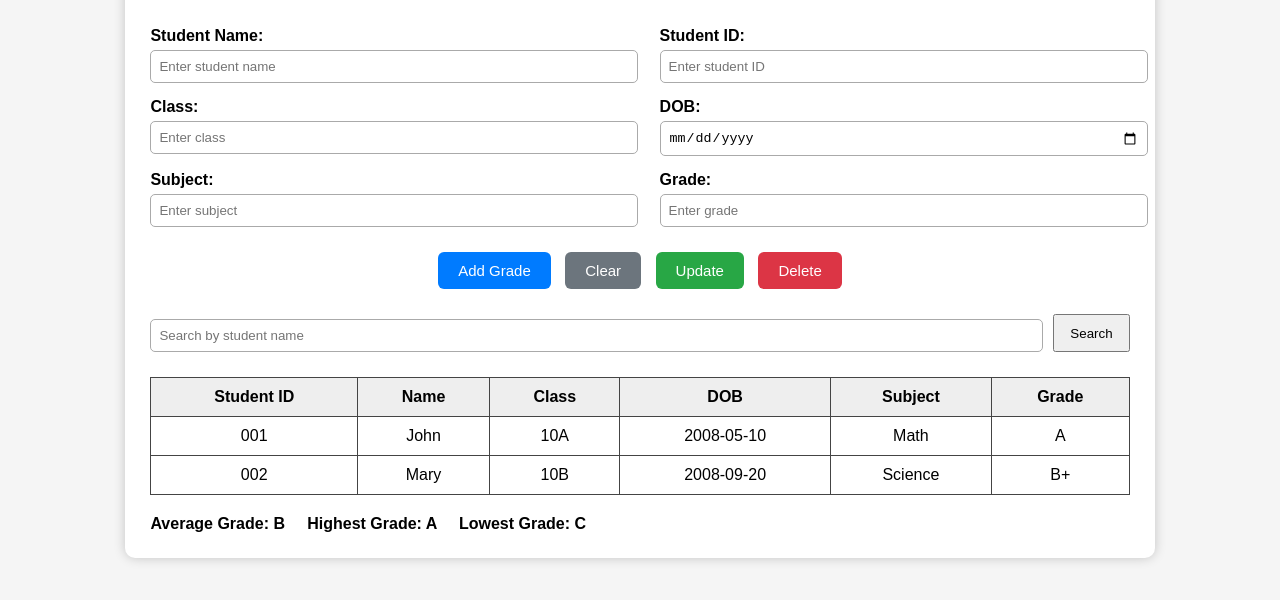
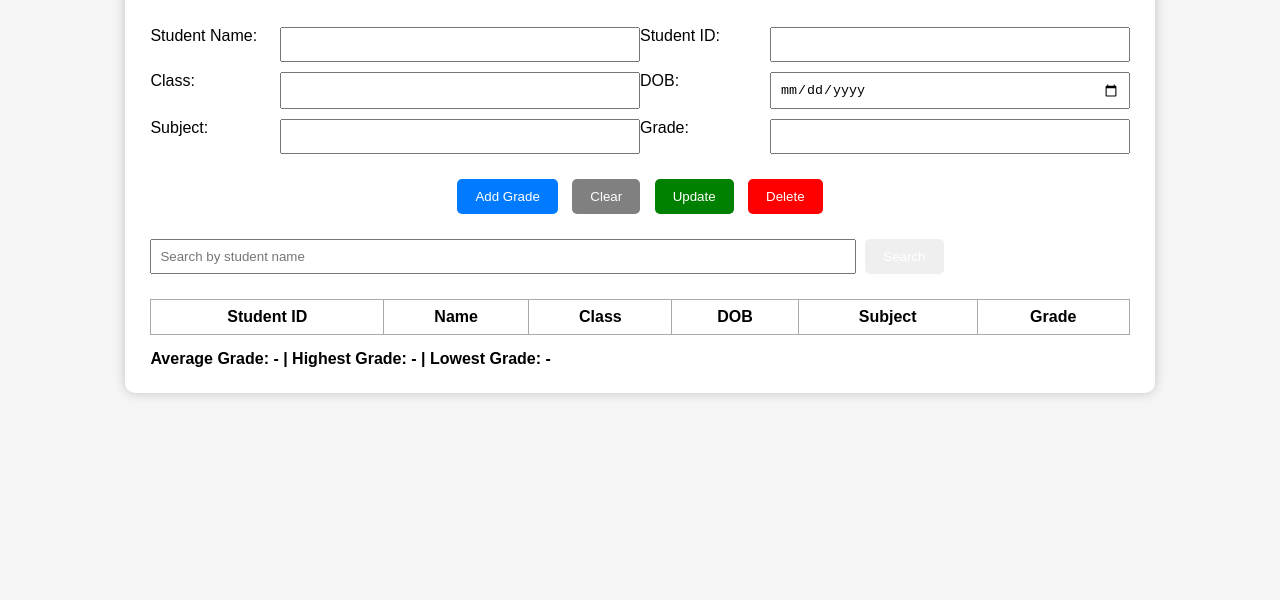
Before and after one commit to aathiffurkhan-3344/AAA, a plain HTML site: page index.html in a window 1280 px wide. Shown: the part 100-700 px from the top of the page. Drawn offline with Linux system fonts and the light colour scheme.

Commit message:
Update index.html

```diff
--- a/index.html
+++ b/index.html
@@ -9,7 +9,6 @@
         background: #f5f5f5;
         padding: 20px;
     }
-
     .container {
         width: 80%;
         margin: auto;
@@ -18,94 +17,53 @@
         border-radius: 10px;
         box-shadow: 0 0 12px rgba(0,0,0,0.2);
     }
-
     h1 {
         text-align: center;
         font-size: 24px;
         margin-bottom: 30px;
         font-weight: bold;
     }
-
     .row {
         display: flex;
         justify-content: space-between;
-            margin-bottom: 15px;
+        margin-bottom: 10px;
     }
-
-        .row div {
-            width: 48%;
+    .row label {
+        width: 120px;
     }
-
-        label {
-            font-weight: bold;
+    .row input {
+        flex: 1;
+        padding: 8px;
+        margin-left: 10px;
     }
-
-        input {
-            width: 100%;
-            padding: 8px;
-            margin-top: 5px;
+    button {
+        padding: 10px 18px;
+        margin: 5px;
+        border: none;
+        color: white;
         border-radius: 5px;
-            border: 1px solid #aaa;
+        cursor: pointer;
     }
-
-        .buttons {
-            text-align: center;
-            margin: 20px 0;
-        }
-
-        .buttons button {
-            padding: 10px 20px;
-            margin: 5px;
-            font-size: 15px;
-            border: none;
-            border-radius: 6px;
-            cursor: pointer;
-            background: #007bff;
-            color: white;
-        }
-
-        .buttons button:hover {
-            background: #0056b3;
-        }
-
+    .add { background: #007bff; }
+    .clear { background: gray; }
+    .update { background: green; }
+    .delete { background: red; }
     table {
         width: 100%;
         border-collapse: collapse;
-            margin-top: 25px;
+        margin-top: 20px;
     }
-
     table, th, td {
-            border: 1px solid #444;
+        border: 1px solid #aaa;
     }
-
     th, td {
-            padding: 10px;
+        padding: 8px;
         text-align: center;
     }
-
-        th {
-            background: #eee;
-            font-weight: bold;
-        }
-
-        .stats {
-            margin-top: 20px;
+    #stats {
+        margin-top: 15px;
         font-size: 16px;
         font-weight: bold;
-        }
-
-        .search-box {
-            margin: 20px 0;
-            display: flex;
-            gap: 10px;
-        }
-
-        .search-box input {
-            flex: 1;
-        }
-
-        .search-box button {
-            padding: 8px 15px;
     }
 </style>
 </head>
@@ -115,61 +73,40 @@
 
 <h1>Grades / Marks Page</h1>
 
-    <!-- Student Info Row 1 -->
 <div class="row">
-        <div>
     <label>Student Name:</label>
-            <input type="text" placeholder="Enter student name">
+    <input id="name">
+    <label>Student ID:</label>
+    <input id="id">
 </div>
 
-        <div>
-            <label>Student ID:</label>
-            <input type="text" placeholder="Enter student ID">
-        </div>
+<div class="row">
+    <label>Class:</label>
+    <input id="class">
+    <label>DOB:</label>
+    <input id="dob" type="date">
 </div>
 
-    <!-- Student Info Row 2 -->
 <div class="row">
-        <div>
-            <label>Class:</label>
-            <input type="text" placeholder="Enter class">
+    <label>Subject:</label>
+    <input id="subject">
+    <label>Grade:</label>
+    <input id="grade">
 </div>
 
-        <div>
-            <label>DOB:</label>
-            <input type="date">
-        </div>
+<div style="text-align:center; margin-top:20px;">
+    <button class="add" onclick="addGrade()">Add Grade</button>
+    <button class="clear" onclick="clearForm()">Clear</button>
+    <button class="update" onclick="updateRow()">Update</button>
+    <button class="delete" onclick="deleteRow()">Delete</button>
 </div>
 
-    <!-- Subject + Grade -->
-    <div class="row">
-        <div>
-            <label>Subject:</label>
-            <input type="text" placeholder="Enter subject">
-        </div>
+<input id="searchBox" placeholder="Search by student name"
+       style="width:70%; padding:8px; margin-top:20px;">
+<button onclick="searchName()">Search</button>
 
-        <div>
-            <label>Grade:</label>
-            <input type="text" placeholder="Enter grade">
-        </div>
-    </div>
-
-    <!-- Buttons -->
-    <div class="buttons">
-        <button>Add Grade</button>
-        <button style="background:#6c757d;">Clear</button>
-        <button style="background:#28a745;">Update</button>
-        <button style="background:#dc3545;">Delete</button>
-    </div>
-
-    <!-- Search -->
-    <div class="search-box">
-        <input type="text" placeholder="Search by student name">
-        <button>Search</button>
-    </div>
-
-    <!-- Table -->
-    <table>
+<table id="gradesTable">
+    <thead>
         <tr>
             <th>Student ID</th>
             <th>Name</th>
@@ -178,34 +115,122 @@
             <th>Subject</th>
             <th>Grade</th>
         </tr>
-
-        <tr>
-            <td>001</td>
-            <td>John</td>
-            <td>10A</td>
-            <td>2008-05-10</td>
-            <td>Math</td>
-            <td>A</td>
-        </tr>
-
-        <tr>
-            <td>002</td>
-            <td>Mary</td>
-            <td>10B</td>
-            <td>2008-09-20</td>
-            <td>Science</td>
-            <td>B+</td>
-        </tr>
+    </thead>
+    <tbody></tbody>
 </table>
 
-    <!-- Stats -->
-    <div class="stats">
-        Average Grade: B &nbsp;&nbsp;&nbsp;
-        Highest Grade: A &nbsp;&nbsp;&nbsp;
-        Lowest Grade: C
-    </div>
+<div id="stats">Average Grade: - | Highest Grade: - | Lowest Grade: -</div>
 
 </div>
 
+<script>
+let selectedRow = null;
+
+function addGrade() {
+    let id = document.getElementById("id").value;
+    let name = document.getElementById("name").value;
+    let cls = document.getElementById("class").value;
+    let dob = document.getElementById("dob").value;
+    let subject = document.getElementById("subject").value;
+    let grade = document.getElementById("grade").value;
+
+    if (!id || !name || !cls || !dob || !subject || !grade) {
+        alert("Please fill all fields!");
+        return;
+    }
+
+    let table = document.getElementById("gradesTable").getElementsByTagName("tbody")[0];
+    let row = table.insertRow();
+
+    row.insertCell(0).innerHTML = id;
+    row.insertCell(1).innerHTML = name;
+    row.insertCell(2).innerHTML = cls;
+    row.insertCell(3).innerHTML = dob;
+    row.insertCell(4).innerHTML = subject;
+    row.insertCell(5).innerHTML = grade;
+
+    row.onclick = function() { selectRow(row); };
+
+    clearForm();
+    calculateStats();
+}
+
+function selectRow(row) {
+    selectedRow = row;
+    document.getElementById("id").value = row.cells[0].innerHTML;
+    document.getElementById("name").value = row.cells[1].innerHTML;
+    document.getElementById("class").value = row.cells[2].innerHTML;
+    document.getElementById("dob").value = row.cells[3].innerHTML;
+    document.getElementById("subject").value = row.cells[4].innerHTML;
+    document.getElementById("grade").value = row.cells[5].innerHTML;
+}
+
+function updateRow() {
+    if (!selectedRow) {
+        alert("Select a row first!");
+        return;
+    }
+
+    selectedRow.cells[0].innerHTML = document.getElementById("id").value;
+    selectedRow.cells[1].innerHTML = document.getElementById("name").value;
+    selectedRow.cells[2].innerHTML = document.getElementById("class").value;
+    selectedRow.cells[3].innerHTML = document.getElementById("dob").value;
+    selectedRow.cells[4].innerHTML = document.getElementById("subject").value;
+    selectedRow.cells[5].innerHTML = document.getElementById("grade").value;
+
+    clearForm();
+    calculateStats();
+}
+
+function deleteRow() {
+    if (!selectedRow) {
+        alert("Select a row first!");
+        return;
+    }
+    selectedRow.remove();
+    selectedRow = null;
+    clearForm();
+    calculateStats();
+}
+
+function clearForm() {
+    document.getElementById("id").value = "";
+    document.getElementById("name").value = "";
+    document.getElementById("class").value = "";
+    document.getElementById("dob").value = "";
+    document.getElementById("subject").value = "";
+    document.getElementById("grade").value = "";
+}
+
+function searchName() {
+    let filter = document.getElementById("searchBox").value.toLowerCase();
+    let rows = document.querySelectorAll("#gradesTable tbody tr");
+
+    rows.forEach(r => {
+        let name = r.cells[1].innerHTML.toLowerCase();
+        r.style.display = name.includes(filter) ? "" : "none";
+    });
+}
+
+function calculateStats() {
+    let rows = document.querySelectorAll("#gradesTable tbody tr");
+    if (rows.length === 0) {
+        document.getElementById("stats").innerHTML =
+            "Average Grade: - | Highest Grade: - | Lowest Grade: -";
+        return;
+    }
+
+    let grades = [];
+
+    rows.forEach(r => grades.push(r.cells[5].innerHTML));
+
+    let sorted = grades.slice().sort();
+    let avgLetter = grades[Math.floor(grades.length/2)];
+
+    document.getElementById("stats").innerHTML =
+        `Average Grade: ${avgLetter} | Highest Grade: ${sorted[0]} | Lowest Grade: ${sorted[sorted.length-1]}`;
+}
+</script>
+
 </body>
 </html>
```
Lines whose indentation alone changed are shown as unchanged.
